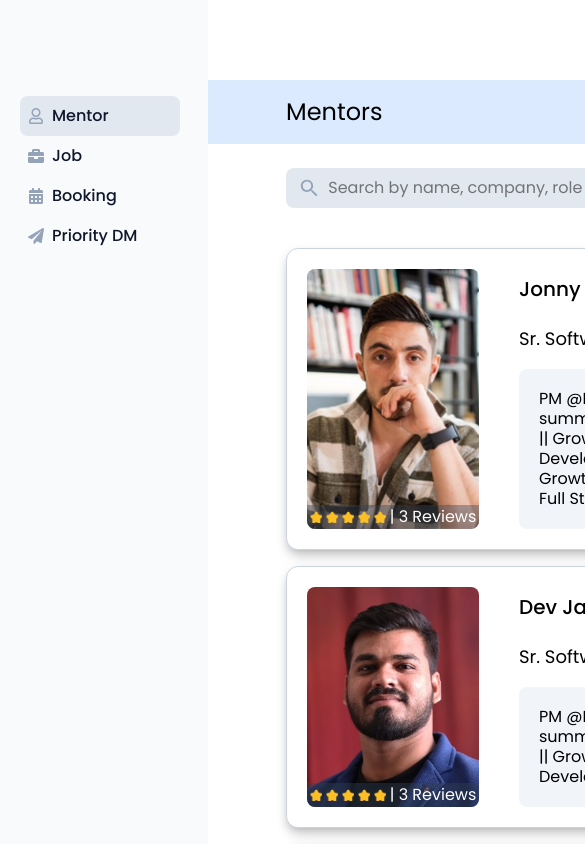
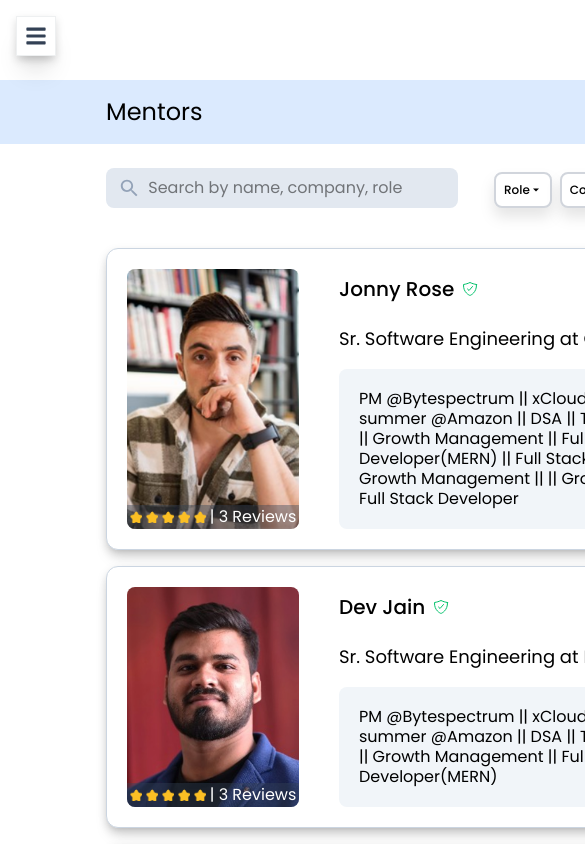
Before and after one commit to Shub4am/mentor-flow, a Next.js app: page / in a window 390 px wide. Shown: the top 844 px of the page, 585 px wide, since content can reach past the window. Built offline with nearby package versions, Linux system fonts and the light colour scheme.

Commit message:
responsive sidebar

```diff
--- a/src/app/layout.tsx
+++ b/src/app/layout.tsx
@@ -28,7 +28,7 @@ export default function RootLayout({
           <Sidebar />
           <div className="flex-1 flex flex-col min-h-screen">
             <Header />
-            <main className="flex-1 pl-20 transition-all duration-300 ease-in-out">
+            <main className="flex-1 transition-all duration-300 ease-in-out">
               {children}
             </main>
           </div>
--- a/src/app/page.tsx
+++ b/src/app/page.tsx
@@ -152,7 +152,7 @@ export default function MentorsPage() {
   };
 
   return (
-    <div className="flex flex-col pl-[100px]">
+    <div className="flex flex-col">
       <div className="h-16 w-full bg-[#DBEAFE] flex justify-between items-center px-[106px]">
         <p className="text-2xl">Mentors</p>
 
--- a/src/components/Sidebar.tsx
+++ b/src/components/Sidebar.tsx
@@ -6,6 +6,8 @@ import {
   FaBriefcase,
   FaCalendarAlt,
   FaPaperPlane,
+  FaBars,
+  FaTimes,
 } from "react-icons/fa";
 import Link from "next/link";
 
@@ -16,6 +18,7 @@ interface SidebarProps {
 function Sidebar({ isIconOnly = false }: SidebarProps) {
   const pathname = usePathname();
   const [selectedItem, setSelectedItem] = useState("Mentor");
+  const [isSidebarOpen, setIsSidebarOpen] = useState(false);
 
   if (pathname.includes("mentor-details")) {
     isIconOnly = true;
@@ -29,10 +32,31 @@ function Sidebar({ isIconOnly = false }: SidebarProps) {
   ];
 
   return (
+    <>
+      <div className="sm:hidden fixed top-4 left-4 z-50">
+        <button
+          onClick={() => setIsSidebarOpen(!isSidebarOpen)}
+          className="text-[#0F172A] text-2xl"
+        >
+          {isSidebarOpen ? (
+            <FaTimes
+              className="text-[#334155] bg-white border border-[#eef0f1] p-2 drop-shadow-lg shadow-xl"
+              size={40}
+            />
+          ) : (
+            <FaBars
+              className="text-[#334155] bg-white border border-[#eef0f1] p-2 drop-shadow-lg shadow-xl"
+              size={40}
+            />
+          )}
+        </button>
+      </div>
+
+      {/* Sidebar */}
       <div
-      className={`${
-        isIconOnly ? "w-28" : "w-52"
-      } bg-[#F8FAFC] pt-24 px-5 fixed z-50 h-full`}
+        className={`fixed top-0 left-0 z-40 min-h-screen w-full flex flex-col items-center justify-center sm:justify-normal  bg-[#F8FAFC] pt-24 px-5 transition-transform duration-300 ${
+          isSidebarOpen ? "translate-x-0" : "-translate-x-full"
+        } sm:translate-x-0 sm:static sm:w-auto ${isIconOnly ? "w-28" : "w-52"}`}
       >
         {sidebarItems.map((item, index) => {
           const Icon = item.icon;
@@ -58,6 +82,13 @@ function Sidebar({ isIconOnly = false }: SidebarProps) {
           );
         })}
       </div>
+      {isSidebarOpen && (
+        <div
+          className="fixed inset-0 bg-[#020308ea] text-center ease-in duration-300 bg-opacity-50 z-30 sm:hidden text-4xl"
+          onClick={() => setIsSidebarOpen(false)}
+        ></div>
+      )}
+    </>
   );
 }
 
```
Lines whose indentation alone changed are shown as unchanged.
